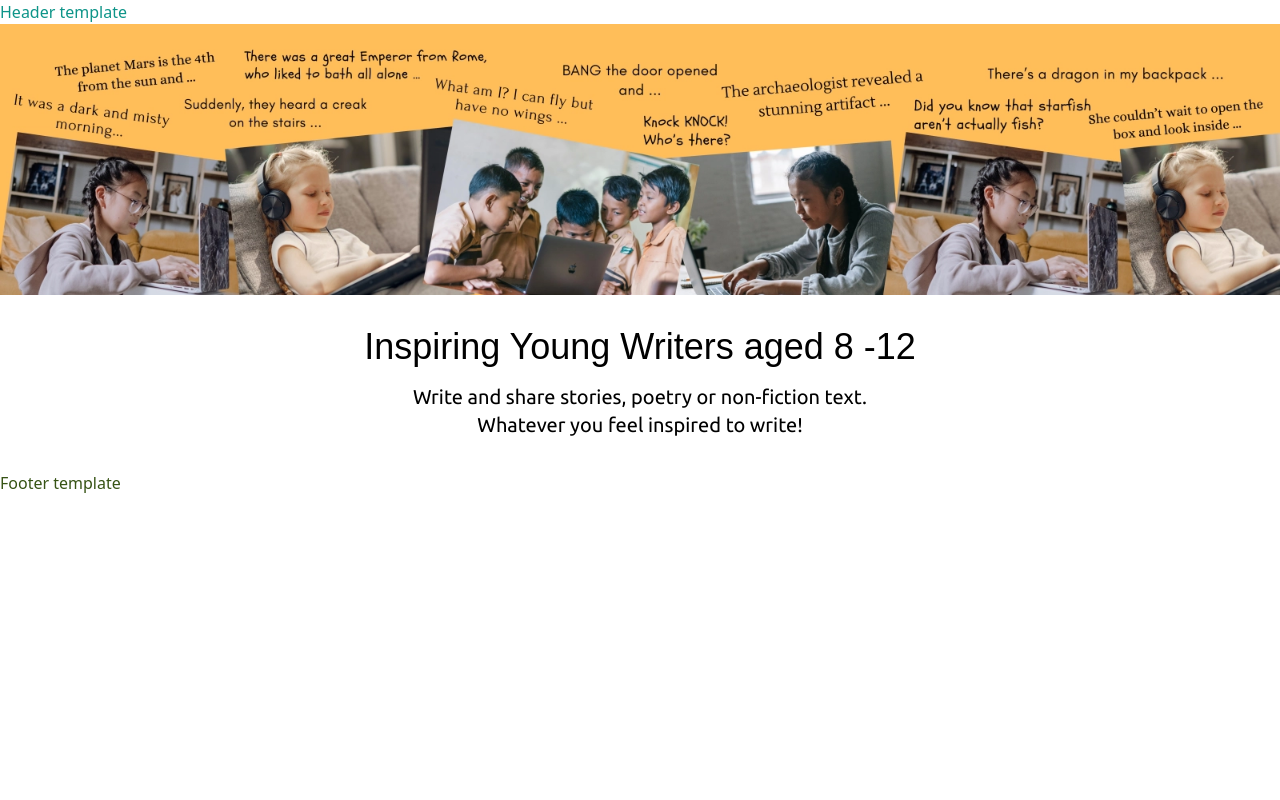
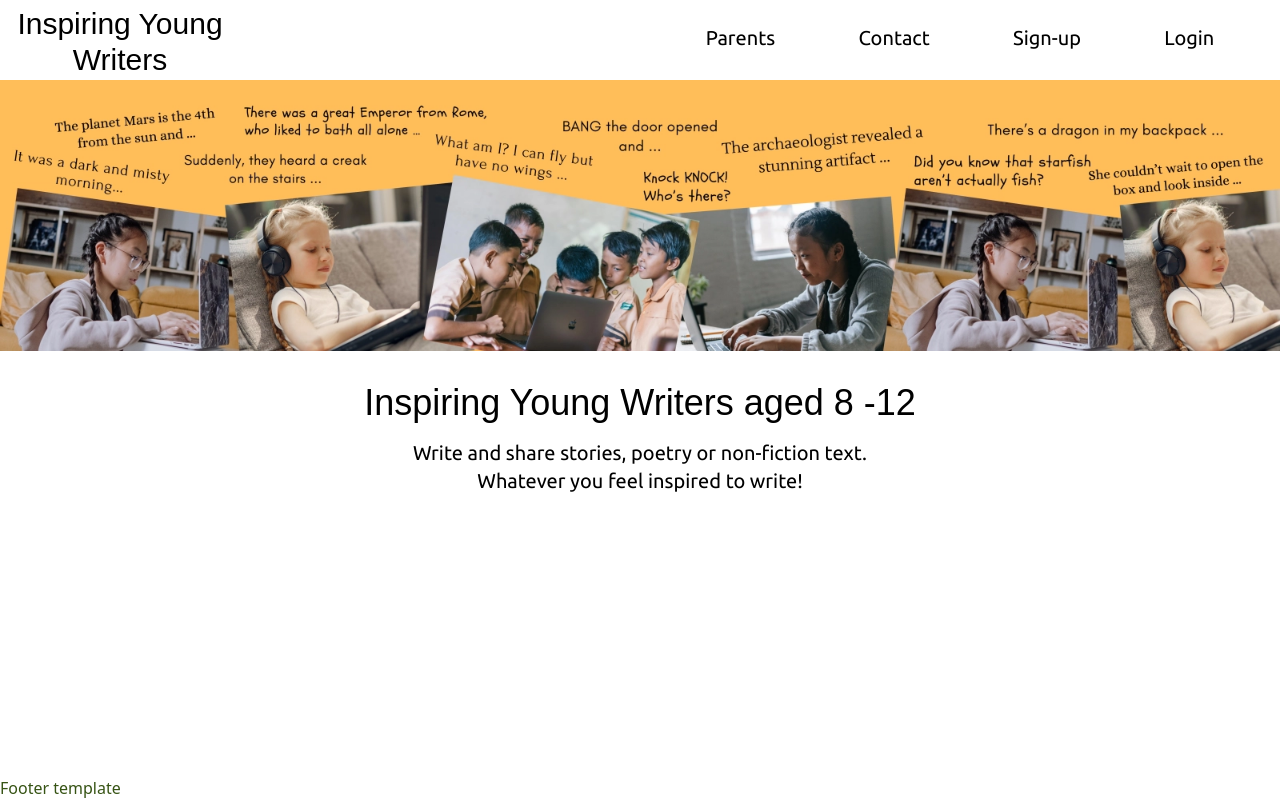
Before and after one commit to GeorginaCarlisle/inspiring-young-writers, a Django app: page / in a window 1280 px wide. Run offline with Django 3.2, Linux system fonts and the light colour scheme; some libraries are stand-ins or nearby versions; some web fonts are replaced.

Commit message:
FEAT: Basic header for desktop no links

```diff
--- a/home/templates/index.html
+++ b/home/templates/index.html
@@ -2,7 +2,6 @@
 
 {% block content %}
 
-<main>
 
 <!-- Title and site introduction -->
 <div class="flex justify-center">
@@ -15,6 +14,5 @@
     </div>
 </div>
 
-</main>
 
 {% endblock%}
--- a/static/src/output.css
+++ b/static/src/output.css
@@ -538,28 +538,128 @@ video {
   position: static;
 }
 
+.absolute {
+  position: absolute;
+}
+
+.top-0 {
+  top: 0px;
+}
+
+.col-span-1 {
+  grid-column: span 1 / span 1;
+}
+
+.col-span-3 {
+  grid-column: span 3 / span 3;
+}
+
+.m-1 {
+  margin: 0.25rem;
+}
+
 .mb-4 {
   margin-bottom: 1rem;
+}
+
+.mt-16 {
+  margin-top: 4rem;
 }
 
 .block {
   display: block;
 }
 
+.inline-block {
+  display: inline-block;
+}
+
 .flex {
   display: flex;
+}
+
+.grid {
+  display: grid;
 }
 
 .hidden {
   display: none;
 }
 
+.h-16 {
+  height: 4rem;
+}
+
+.h-screen {
+  height: 100vh;
+}
+
+.w-10 {
+  width: 2.5rem;
+}
+
+.w-20 {
+  width: 5rem;
+}
+
+.w-40 {
+  width: 10rem;
+}
+
+.w-full {
+  width: 100%;
+}
+
+.grow {
+  flex-grow: 1;
+}
+
+.grid-cols-4 {
+  grid-template-columns: repeat(4, minmax(0, 1fr));
+}
+
+.flex-row {
+  flex-direction: row;
+}
+
+.flex-col {
+  flex-direction: column;
+}
+
 .justify-center {
   justify-content: center;
 }
 
+.justify-around {
+  justify-content: space-around;
+}
+
 .p-8 {
   padding: 2rem;
+}
+
+.p-1 {
+  padding: 0.25rem;
+}
+
+.p-2 {
+  padding: 0.5rem;
+}
+
+.p-1\.5 {
+  padding: 0.375rem;
+}
+
+.p-3 {
+  padding: 0.75rem;
+}
+
+.p-4 {
+  padding: 1rem;
+}
+
+.p-5 {
+  padding: 1.25rem;
 }
 
 .text-center {
@@ -581,6 +681,28 @@ video {
 
 .text-sm {
   font-size: 0.875rem;
+  line-height: 1.25rem;
+}
+
+.text-xl {
+  font-size: 1.25rem;
+  line-height: 1.75rem;
+}
+
+.text-2xl {
+  font-size: 1.5rem;
+  line-height: 2rem;
+}
+
+.leading-none {
+  line-height: 1;
+}
+
+.leading-10 {
+  line-height: 2.5rem;
+}
+
+.leading-5 {
   line-height: 1.25rem;
 }
 
@@ -607,6 +729,18 @@ video {
 }
 
 @media (min-width: 768px) {
+  .md\:col-span-4 {
+    grid-column: span 4 / span 4;
+  }
+
+  .md\:col-span-1 {
+    grid-column: span 1 / span 1;
+  }
+
+  .md\:grid-cols-5 {
+    grid-template-columns: repeat(5, minmax(0, 1fr));
+  }
+
   .md\:text-4xl {
     font-size: 2.25rem;
     line-height: 2.5rem;
@@ -619,6 +753,14 @@ video {
 }
 
 @media (min-width: 1024px) {
+  .lg\:col-span-2 {
+    grid-column: span 2 / span 2;
+  }
+
+  .lg\:mt-20 {
+    margin-top: 5rem;
+  }
+
   .lg\:block {
     display: block;
   }
@@ -626,4 +768,49 @@ video {
   .lg\:hidden {
     display: none;
   }
+
+  .lg\:h-32 {
+    height: 8rem;
+  }
+
+  .lg\:h-20 {
+    height: 5rem;
+  }
+
+  .lg\:w-60 {
+    width: 15rem;
+  }
+
+  .lg\:grid-cols-6 {
+    grid-template-columns: repeat(6, minmax(0, 1fr));
+  }
+
+  .lg\:p-6 {
+    padding: 1.5rem;
+  }
+
+  .lg\:text-4xl {
+    font-size: 2.25rem;
+    line-height: 2.5rem;
+  }
+
+  .lg\:text-3xl {
+    font-size: 1.875rem;
+    line-height: 2.25rem;
+  }
+
+  .lg\:text-xl {
+    font-size: 1.25rem;
+    line-height: 1.75rem;
+  }
 }
+
+@media (min-width: 1280px) {
+  .xl\:col-span-2 {
+    grid-column: span 2 / span 2;
+  }
+
+  .xl\:grid-cols-6 {
+    grid-template-columns: repeat(6, minmax(0, 1fr));
+  }
+}
--- a/templates/base.html
+++ b/templates/base.html
@@ -23,12 +23,13 @@
 
     <title>Inspiring Young Writers{% block extra_title %}{% endblock %}</title>
 </head>
-<body>
+<body class="flex flex-col h-screen">
 
     {% include 'header.html' %}
 
+    <main class="grow">
         <!-- Hero Image -->
-        <div>
+        <div class="mt-16 lg:mt-20">
             <!-- Small Screens -->
             <img
             src="{% static 'images/hero-image-small.webp' %}"
@@ -48,7 +49,7 @@
 
         {% block content %}
         {% endblock %}
-
+    </main>
     {% include 'footer.html' %}
 
 </body>
--- a/templates/footer.html
+++ b/templates/footer.html
@@ -1,3 +1,5 @@
 {% load static %}
 
-<h1 class="text-lime-900">Footer template</h1>
+<footer>
+    <h1 class="text-lime-900">Footer template</h1>
+</footer>
--- a/templates/header.html
+++ b/templates/header.html
@@ -1,3 +1,22 @@
 {% load static %}
 
-<h1 class="text-teal-600">Header template</h1>
+<header class="absolute top-0 grid grid-cols-4 md:grid-cols-5 xl:grid-cols-6 h-16 lg:h-20 w-full">
+    <!-- Logo -->
+    <div class="w-40 lg:w-60 col-span-1">
+        <div class="p-1.5">
+            <a>
+                <span class="inline-block text-center w-full font-title text-2xl lg:text-3xl leading-none">Inspiring Young</span>
+                <span class="inline-block text-center w-full font-title text-2xl lg:text-3xl leading-none">Writers</span>
+            </a>
+        </div>
+    </div>
+    <div class="md:col-span-1 xl:col-span-2"></div>
+    <nav class="col-span-3 p-5 lg:p-6">
+        <ul class="flex flex-row justify-around font-body lg:text-xl">
+            <li><a>Parents</a></li>
+            <li><a>Contact</a></li>
+            <li><a>Sign-up</a></li>
+            <li><a>Login</a></li>
+        </ul>
+    </nav>
+</header>
```
